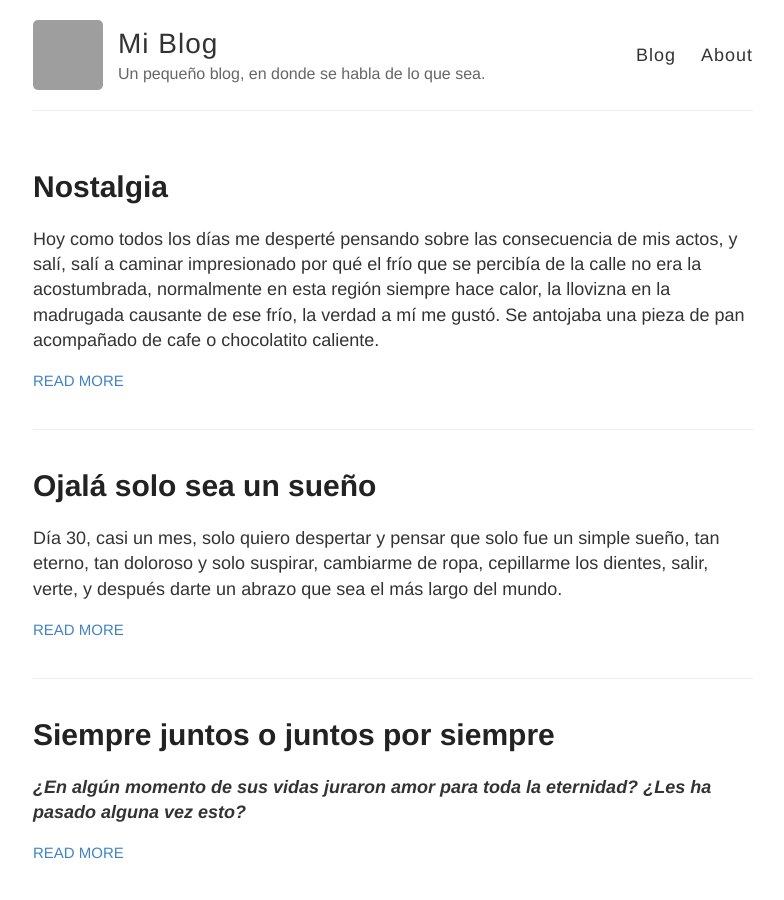
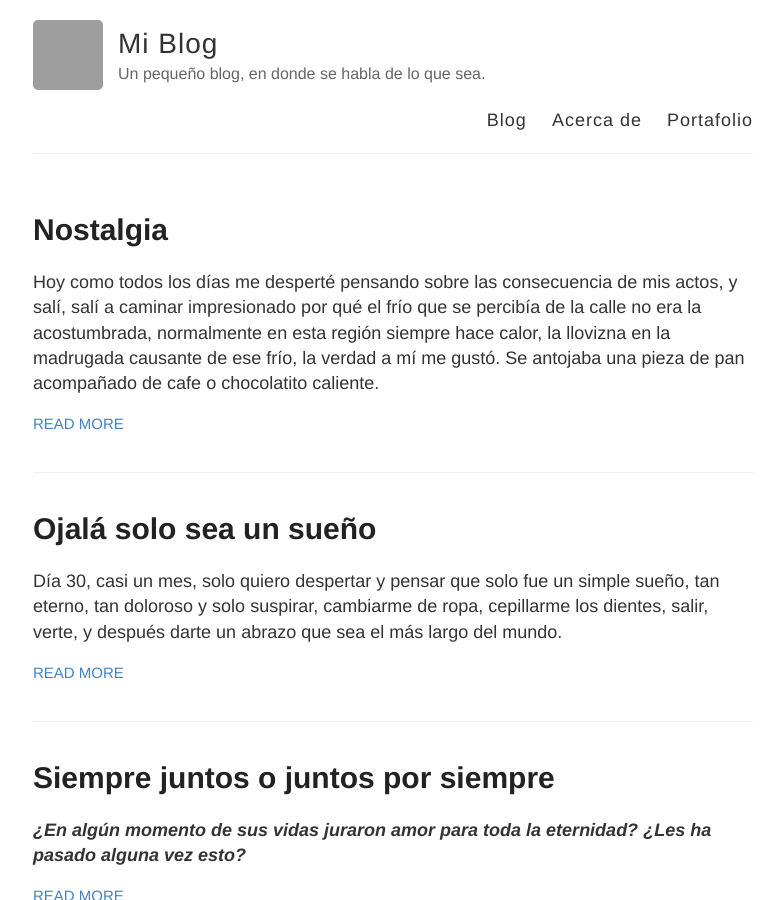
Before and after one commit to markconfig/blog-Jkyll, a Jekyll site: the page built from index.html, in a window 1280 px wide and 900 px high. Shown: the whole window, without its empty margins (247-1031 px from the left). Built offline with Jekyll 4.4.1, drawn with Linux system fonts in a browser that asks for light colours; grey boxes are pictures that could not be loaded.

Commit message:
Add-LinkOptionNavToPortfolio

```diff
--- a/_layouts/default.html
+++ b/_layouts/default.html
@@ -34,7 +34,8 @@
 
           <nav>
             <a href="{{ site.baseurl }}/">Blog</a>
-            <a href="{{ site.baseurl }}/about">About</a>
+            <a href="{{ site.baseurl }}/about">Acerca de</a>
+            <a href="https://markreyes77.github.io">Portafolio</a>
           </nav>
         </header>
       </div>
```
